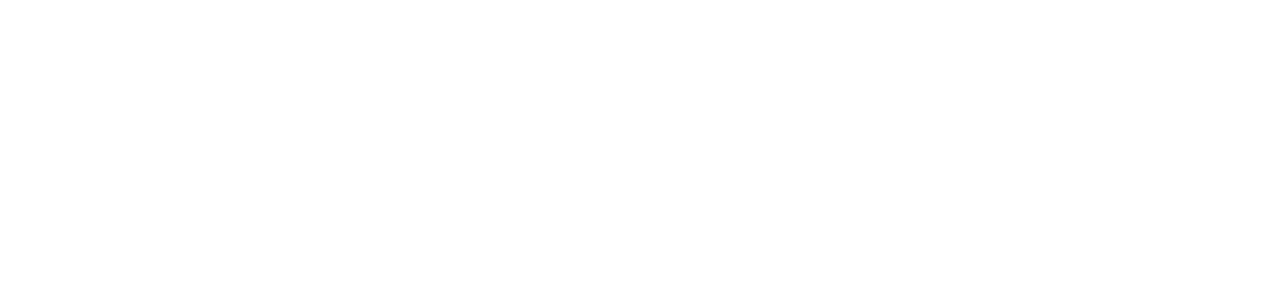
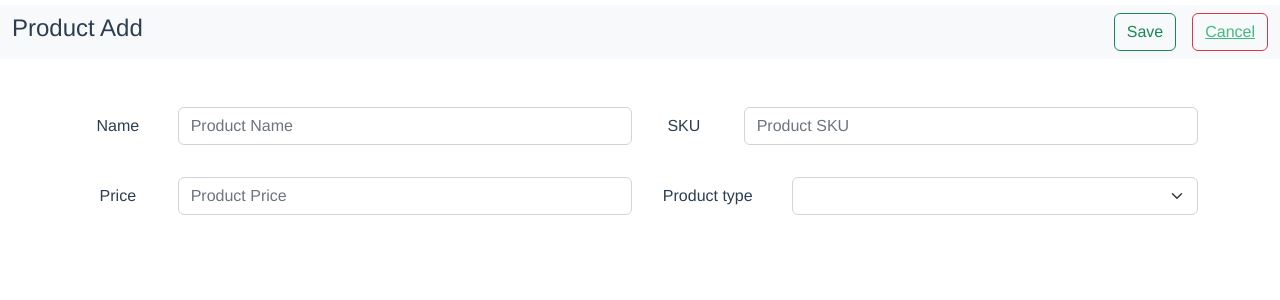
Before and after one commit to Epheoluwa/scandwebvue, a Vue app: page /addproduct in a window 1280 px wide. Before the commit this address had no page. Shown: the top 300 px of the page. Built offline with nearby package versions, Linux system fonts and the light colour scheme.

Commit message:
validation

```diff
--- a/package.json
+++ b/package.json
@@ -9,6 +9,8 @@
   },
   "dependencies": {
     "@popperjs/core": "^2.11.5",
+    "@vuelidate/core": "^2.0.0-alpha.43",
+    "@vuelidate/validators": "^2.0.0-alpha.31",
     "axios": "^0.27.2",
     "bootstrap": "^5.2.0",
     "core-js": "^3.8.3",
--- a/src/components/AddProduct.vue
+++ b/src/components/AddProduct.vue
@@ -1,6 +1,6 @@
 <template>
 
-<form @submit.prevent="submitform">
+<form @submit.prevent="submitform" id="product_form">
   <div class="hello">
     <MainNav page="Add">
       <button class="btn btn-outline-success" type="submit">Save</button>
@@ -10,17 +10,17 @@
       <div class="row g-3">
           <div class="col-md-6">
             <div class="row mb-3">
-                  <label for="colFormLabel" class="col-sm-2 col-form-label">Name</label>
+                  <label for="name" class="col-sm-2 col-form-label">Name</label>
                   <div class="col-sm-10">
-                    <input type="name" class="form-control" id="colFormLabel" placeholder="Product Name" v-model="data.name" required>
+                    <input type="name" class="form-control" id="name" placeholder="Product Name" v-model="data.name" required>
                   </div>
             </div>
           </div>
           <div class="col-md-6">
             <div class="row mb-3">
-                  <label for="colFormLabel" class="col-sm-2 col-form-label">SKU</label>
+                  <label for="sku" class="col-sm-2 col-form-label">SKU</label>
                   <div class="col-sm-10">
-                    <input type="name" class="form-control" :class="errrorClass" id="colFormLabel" placeholder="Product SKU" v-model="data.sku" required>
+                    <input type="name" class="form-control" :class="errrorClass" id="sku" placeholder="Product SKU" v-model="data.sku" required>
                   </div>
                   <div v-show="error" class="invalid-feedback" style="display:block">
                     SKU must be unique
@@ -30,64 +30,73 @@
           </div>
           <div class="col-md-6">
             <div class="row mb-3">
-                  <label for="colFormLabel" class="col-sm-2 col-form-label">Price</label>
+                  <label for="price" class="col-sm-2 col-form-label">Price</label>
                   <div class="col-sm-10">
-                    <input type="number" class="form-control" id="colFormLabel" placeholder="Product Price" v-model="data.price" required>
+                    <input type="number" class="form-control" id="price" placeholder="Product Price" v-model="data.price" required>
                   </div>
             </div>
           </div>
           <div class="col-md-6">
             <div class="row mb-3">
-                  <label for="colFormLabel" class="col-sm-3 col-form-label">Product type</label>
+                  <label for="productType" class="col-sm-3 col-form-label">Product type</label>
                   <div class="col-sm-9">
-                    <select id="" class="form-select" v-model="data.prod_type" @click="defineShowtype">
-                      <option value="size">DVD</option>
-                      <option value="book">Book</option>
-                      <option value="furniture">Furniture</option>
+                    <select id="productType" class="form-select" v-model="data.prod_type" @click="defineShowtype">
+                      <option value="size" id="DVD">DVD</option>
+                      <option value="book" id="Book">Book</option>
+                      <option value="furniture" id="Furniture">Furniture</option>
                     </select>
                   </div>
             </div>
           </div>
           <div class="col-md-6" v-show="sizetype">
             <div class="row mb-3">
-                  <label for="colFormLabel" class="col-sm-2 col-form-label">Size</label>
+                  <label for="size" class="col-sm-2 col-form-label">Size (MB)</label>
                   <div class="col-sm-10">
-                    <input type="number" class="form-control" id="colFormLabel" placeholder="Product Size" v-model="data.size" >
+                    <input type="number" class="form-control" id="size" placeholder="Product Size" v-model="data.size" >
                   </div>
             </div>
+            <p>Please provide size in megabyte</p>
           </div>
           <div class="col-md-6" v-show="booktype">
             <div class="row mb-3">
-                  <label for="colFormLabel" class="col-sm-2 col-form-label">Weight</label>
+                  <label for="weight" class="col-sm-2 col-form-label">Weight</label>
                   <div class="col-sm-10">
-                    <input type="number" class="form-control" id="colFormLabel" placeholder="Product Weight" v-model="data.weight">
+                    <input type="number" class="form-control" id="weight" placeholder="Product Weight" v-model="data.weight">
                   </div>
             </div>
+            <p>Please provide weight in kilogram</p>
           </div>
-          <div class="col-md-4" v-show="furnituretype">
-            <div class="row mb-3">
-                  <label for="colFormLabel" class="col-sm-2 col-form-label">Height</label>
-                  <div class="col-sm-10">
-                    <input type="number" class="form-control" id="colFormLabel" placeholder="Product Height" v-model="data.height" >
+          <div class="col-md-12" v-show="furnituretype">
+
+            <div class="row">
+               <div class="col-md-4" >
+                  <div class="row mb-3">
+                        <label for="height" class="col-sm-2 col-form-label">Height</label>
+                        <div class="col-sm-10">
+                          <input type="number" class="form-control" id="height" placeholder="Product Height" v-model="data.height" >
+                        </div>
                   </div>
+                </div>
+                <div class="col-md-4" >
+                  <div class="row mb-3">
+                        <label for="width" class="col-sm-2 col-form-label">Width</label>
+                        <div class="col-sm-10">
+                          <input type="number" class="form-control" id="width" placeholder="Product Width" v-model="data.width">
+                        </div>
+                  </div>
+                </div>
+                <div class="col-md-4">
+                  <div class="row mb-3">
+                        <label for="length" class="col-sm-2 col-form-label">Length</label>
+                        <div class="col-sm-10">
+                          <input type="number" class="form-control" id="length" placeholder="Product Length" v-model="data.length">
+                        </div>
+                  </div>
+                </div>
             </div>
+               <p>Please provide dimension in HxWxL format</p>
           </div>
-          <div class="col-md-4" v-show="furnituretype">
-            <div class="row mb-3">
-                  <label for="colFormLabel" class="col-sm-2 col-form-label">Width</label>
-                  <div class="col-sm-10">
-                    <input type="number" class="form-control" id="colFormLabel" placeholder="Product Width" v-model="data.width">
-                  </div>
-            </div>
-          </div>
-          <div class="col-md-4" v-show="furnituretype">
-            <div class="row mb-3">
-                  <label for="colFormLabel" class="col-sm-2 col-form-label">Length</label>
-                  <div class="col-sm-10">
-                    <input type="number" class="form-control" id="colFormLabel" placeholder="Product Length" v-model="data.length">
-                  </div>
-            </div>
-          </div>
+
       </div>
     </div>
 
@@ -135,8 +144,6 @@ export default {
         booktype.value = false
         furnituretype.value = true
       }
-
-
     }
     const errrorClass = ref('')
     const error = ref(false)
--- a/src/router/index.js
+++ b/src/router/index.js
@@ -12,7 +12,7 @@ const routes = [
         component: ViewProduct,
     },
     {
-        path: '/add',
+        path: '/addproduct',
         name: 'AddProduct',
         component: AddProduct
     }
```
Also changed, not shown: 1 other file (tests, documents, lock files or other folders).
